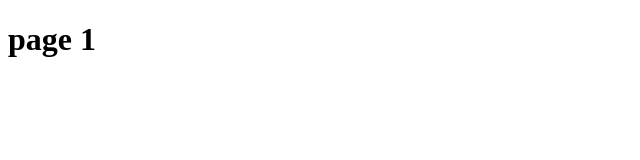
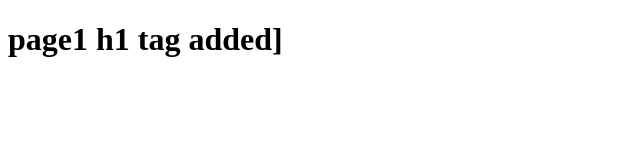
Before and after one commit to Manas-0713/Git-Workflow, a plain HTML site: page page1.html in a window 1280 px wide. Shown: the whole page, without its empty margins (0-640 px from the left). Drawn offline with Linux system fonts and the light colour scheme.

Commit message:
changes done

```diff
--- a/page1.html
+++ b/page1.html
@@ -6,7 +6,7 @@
     <title>Document</title>
 </head>
 <body>
-    <h1>page 1 </h1>
+    <h1>page1 h1 tag added]</h1>
 
 </body>
 </html>
```
